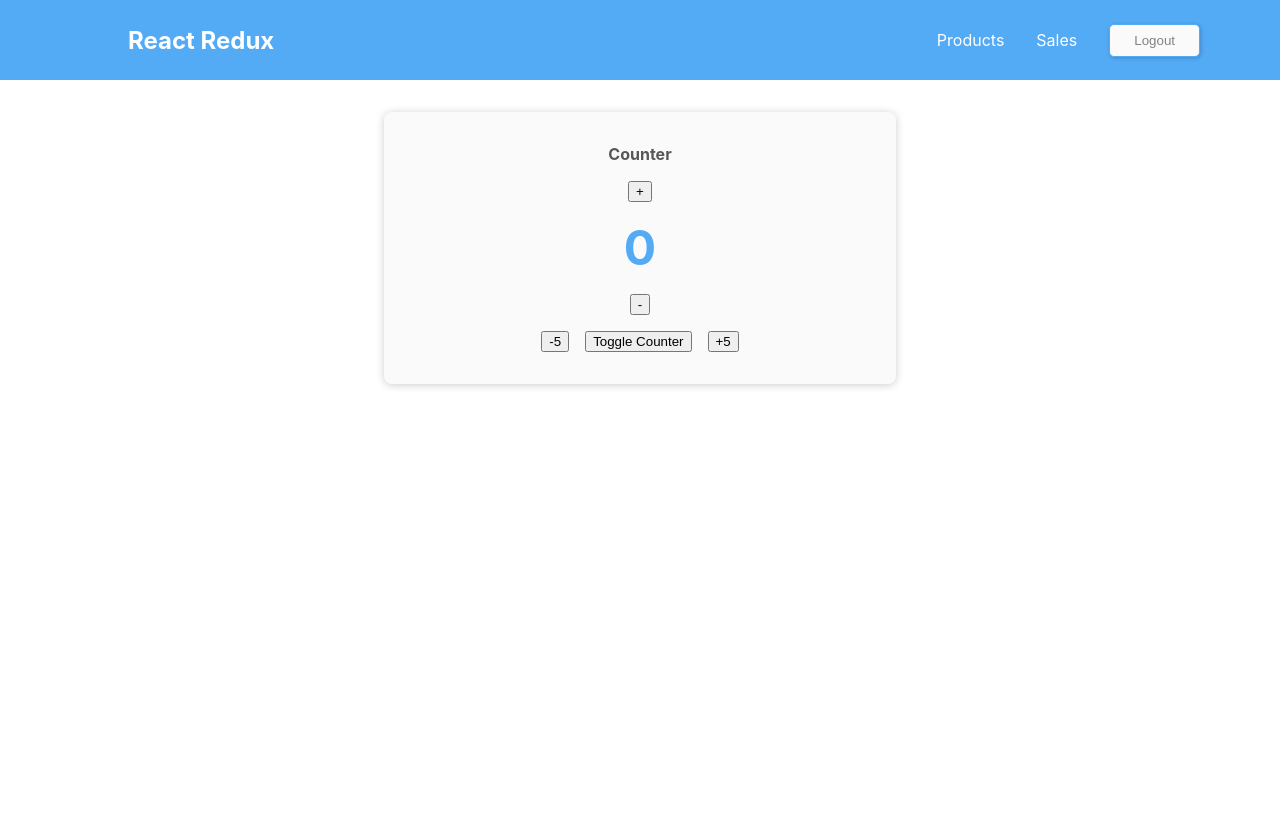
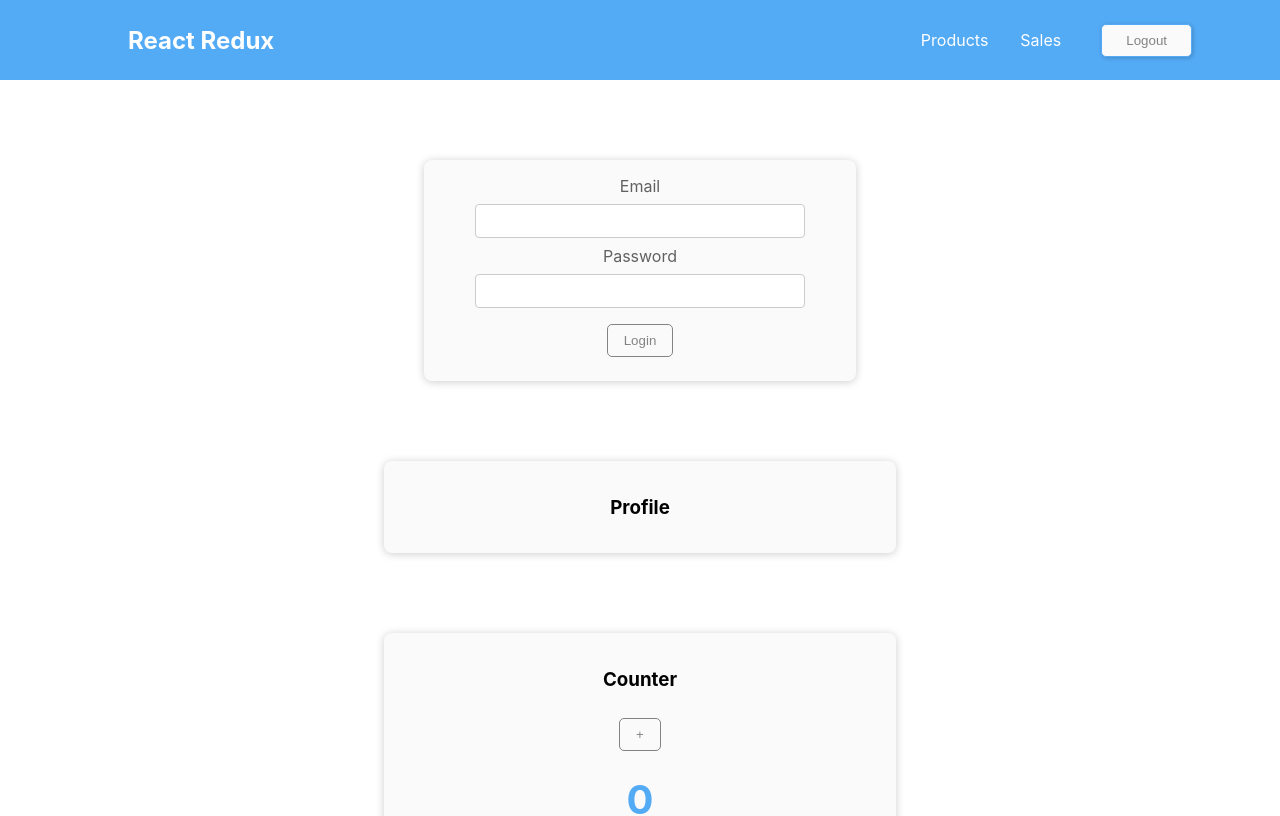
Before and after one commit to anasabufarraj/hello_react_redux, a React (Create React App) app: page / in a window 1280 px wide. Shown: the top 816 px of the page. Built offline with nearby package versions, Linux system fonts and the light colour scheme.

Commit message:
Use multiple store date slices

```diff
--- a/src/App.js
+++ b/src/App.js
@@ -1,12 +1,16 @@
 import React from 'react';
 import Counter from './components/Counter';
 import Header from './components/Header';
+import Auth from './components/Auth';
+import UserProfile from './components/UserProfile';
 
 class App extends React.Component {
   render() {
     return (
       <React.Fragment>
         <Header />
+        <Auth />
+        <UserProfile />
         <Counter />
       </React.Fragment>
     );
--- a/src/app/store.js
+++ b/src/app/store.js
@@ -2,22 +2,22 @@ import { createSlice, configureStore } from '@reduxjs/toolkit';
 
 const counterSlice = createSlice({
   name: 'counter',
-  initialState: { counter: 0, hidden: false },
+  initialState: { value: 0, hidden: false },
   reducers: {
     increment(state) {
-      state.counter++;
+      state.value++;
     },
     decrement(state) {
-      state.counter--;
-      if (state.counter < 0) {
-        state.counter = 0;
+      state.value--;
+      if (state.value < 0) {
+        state.value = 0;
       }
     },
     incrementBy(state, action) {
-      state.counter += action.payload;
+      state.value += action.payload;
     },
     decrementBy(state, action) {
-      state.counter -= action.payload;
+      state.value -= action.payload;
     },
     toggle(state) {
       state.hidden = !state.hidden;
@@ -25,26 +25,26 @@ const counterSlice = createSlice({
   },
 });
 
-// const itemsSlice = createSlice({
-//   name: 'items',
-//   initialState: { quantity: 0 },
-//   reducers: {
-//     increment(state) {
-//       state.quantity++;
-//     },
-//     decrement(state) {
-//       state.counter--;
-//       if (state.quantity < 0) {
-//         state.quantity = 0;
-//       }
-//     },
-//   },
-// });
+const authSlice = createSlice({
+  name: 'authentication',
+  initialState: { isAuthenticated: false },
+  reducers: {
+    logIn(state) {
+      state.isAuthenticated = true;
+    },
+    logOut(state) {
+      state.isAuthenticated = false;
+    },
+  },
+});
 
 const store = configureStore({
-  reducer: counterSlice.reducer,
+  reducer: {
+    counter: counterSlice.reducer,
+    auth: authSlice.reducer,
+  },
 });
 
-const counterActions = counterSlice.actions;
-
-export { store as default, counterActions };
+export const counterActions = counterSlice.actions;
+export const authActions = authSlice.actions;
+export default store;
--- a/src/components/Auth.js
+++ b/src/components/Auth.js
@@ -1,6 +1,6 @@
 import style from './Auth.module.css';
 
-const Auth = () => {
+function Auth() {
   return (
     <main className={style.auth}>
       <section>
@@ -18,6 +18,6 @@ const Auth = () => {
       </section>
     </main>
   );
-};
+}
 
 export default Auth;
--- a/src/components/Auth.module.css
+++ b/src/components/Auth.module.css
@@ -15,13 +15,13 @@
 .control label {
   display: block;
   color: #616161;
-  text-transform: uppercase;
   margin-bottom: 0.5rem;
 }
 
 .control input {
   display: block;
   width: 20rem;
+  height: 1.5rem;
   margin: auto;
   border-radius: 4px;
   padding: 0.25rem;
--- a/src/components/Counter.js
+++ b/src/components/Counter.js
@@ -4,15 +4,15 @@ import style from './Counter.module.css';
 
 function Counter() {
   const dispatch = useDispatch();
-  const counter = useSelector((state) => state.counter);
-  const hidden = useSelector((state) => state.hidden);
+  const counter = useSelector((state) => state['counter'].value);
+  const hidden = useSelector((state) => state['counter'].hidden);
 
   const handleIncrement = () => {
-    dispatch(counterActions.increment());
+    dispatch(counterActions.increment(null));
   };
 
   const handleDecrement = () => {
-    dispatch(counterActions.decrement());
+    dispatch(counterActions.decrement(null));
   };
 
   const handleIncrementBy = () => {
@@ -24,12 +24,12 @@ function Counter() {
   };
 
   const handleToggle = () => {
-    dispatch(counterActions.toggle());
+    dispatch(counterActions.toggle(null));
   };
 
   return (
     <main className={style.counter}>
-      <h1>Counter</h1>
+      <h3>Counter</h3>
       {hidden || (
         <div>
           <button onClick={handleIncrement}>+</button>
@@ -38,9 +38,7 @@ function Counter() {
         </div>
       )}
       <button onClick={handleDecrementBy}>-5</button>
-      <button className={style.toggle} onClick={handleToggle}>
-        Toggle Counter
-      </button>
+      <button onClick={handleToggle}>{hidden ? 'Show' : 'Hide'}</button>
       <button onClick={handleIncrementBy}>+5</button>
     </main>
   );
--- a/src/components/Counter.module.css
+++ b/src/components/Counter.module.css
@@ -15,12 +15,23 @@
 }
 
 .value {
-  font-size: 3rem;
+  font-size: 2.5rem;
   color: #53aaf5;
-  margin: 1rem 0;
+  margin: 1rem;
   font-weight: bold;
 }
 
-.toggle {
-  margin: 1rem;
+button {
+  color: #838383;
+  background-color: #fafafa;
+  border: 1px solid #838383;
+  border-radius: 5px;
+  margin: 0.5rem;
+  padding: 0.5rem 1rem;
+  cursor: pointer;
 }
+
+button:hover,
+button:active {
+  color: #2b2b2b;
+}
--- a/src/components/Header.js
+++ b/src/components/Header.js
@@ -1,6 +1,6 @@
 import style from './Header.module.css';
 
-const Header = () => {
+function Header() {
   return (
     <header className={style.header}>
       <a href="/">
@@ -21,6 +21,6 @@ const Header = () => {
       </nav>
     </header>
   );
-};
+}
 
 export default Header;
--- a/src/components/UserProfile.js
+++ b/src/components/UserProfile.js
@@ -1,11 +1,11 @@
 import style from './UserProfile.module.css';
 
-const UserProfile = () => {
+function UserProfile() {
   return (
     <main className={style.profile}>
-      <h2>My User Profile</h2>
+      <h3>Profile</h3>
     </main>
   );
-};
+}
 
 export default UserProfile;
--- a/src/components/UserProfile.module.css
+++ b/src/components/UserProfile.module.css
@@ -1,7 +1,7 @@
 .profile {
   margin: 5rem auto;
   box-shadow: 0 1px 8px rgba(0, 0, 0, 0.2);
-  width: 40rem;
+  width: 30rem;
   border-radius: 8px;
   padding: 1rem;
   text-align: center;
```
